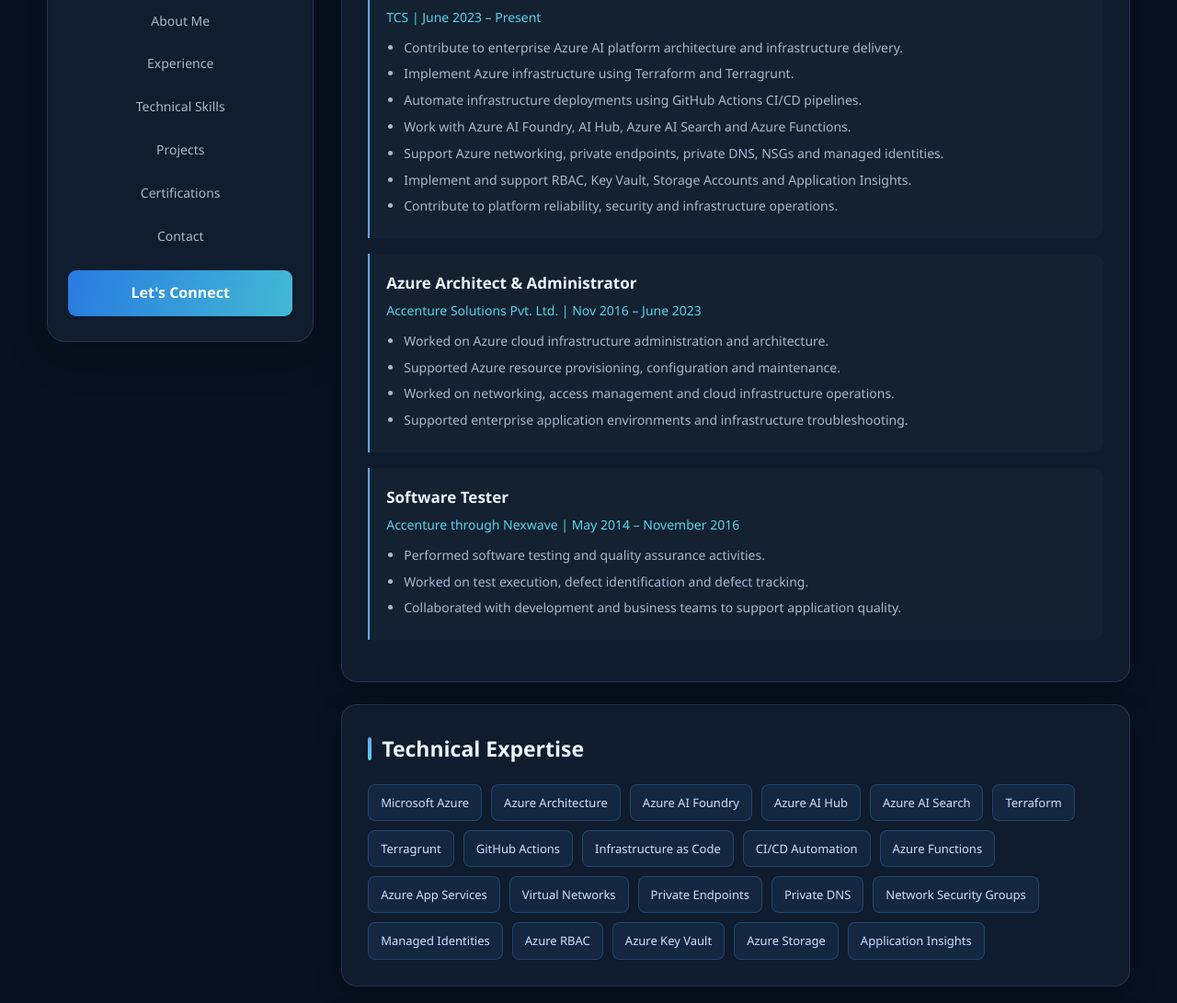
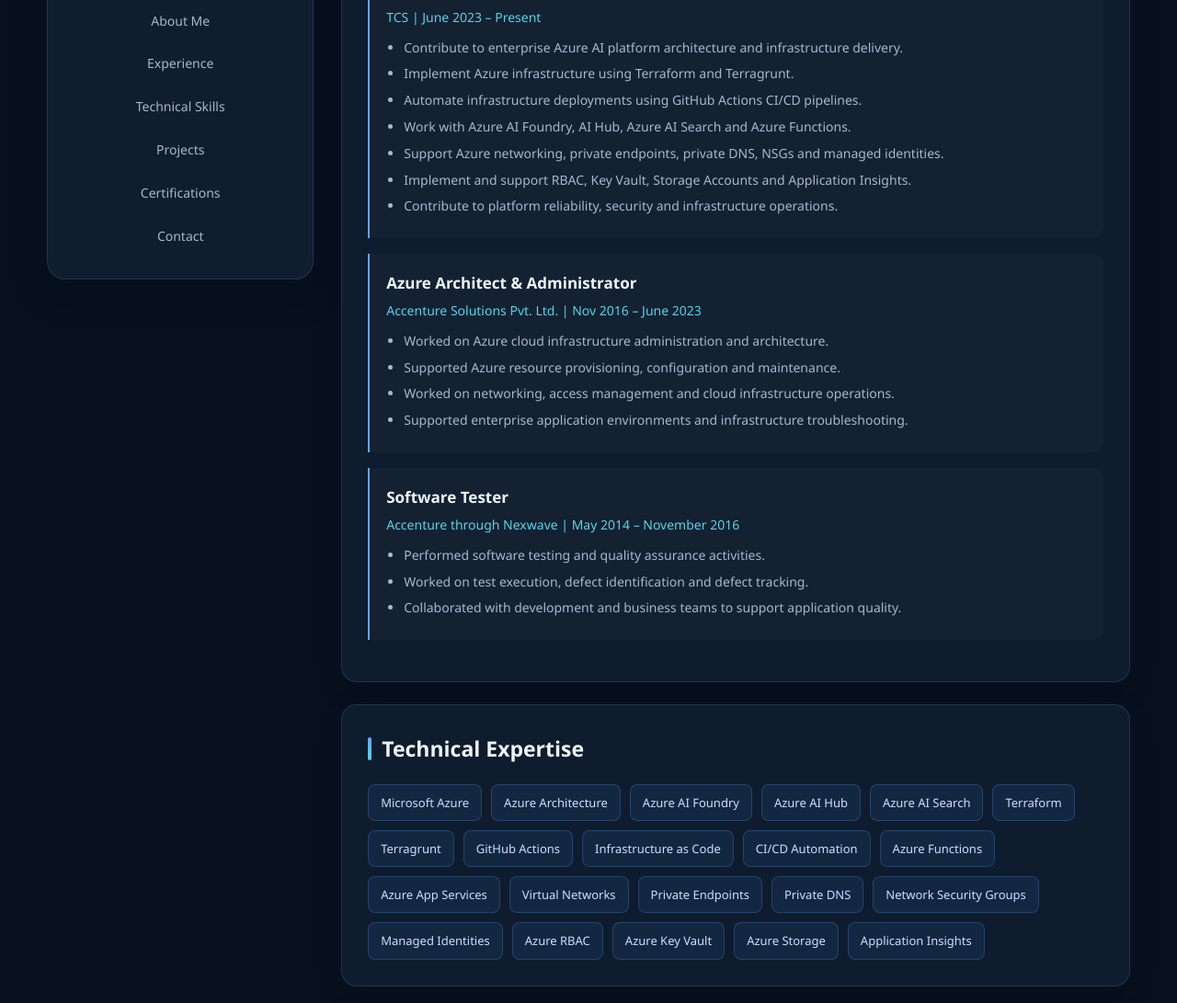
Before and after one commit to aishwaryap111-tech/professional-exp, a plain HTML site: page index.html in a window 1280 px wide. Shown: the part 811-1902 px from the top of the page at 92% size. Drawn offline with Linux system fonts and the light colour scheme.

Commit message:
Update index.html

```diff
--- a/index.html
+++ b/index.html
@@ -541,7 +541,6 @@ footer {
       <a href="#contact">Contact</a>
     </nav>
 
-    <a class="contact-button" href="#contact">Let's Connect</a>
   </aside>
 
   <main class="content">
```
